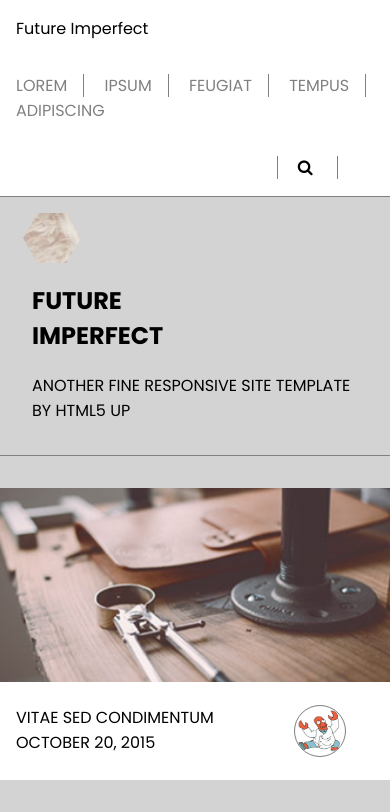
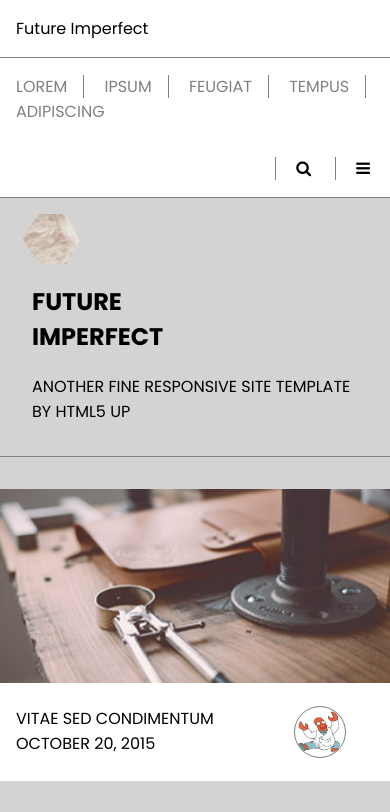
Before and after one commit to mgoetgheluck/ib_cegos_interfaces_graphiques, a plain HTML site: page TP2/index.html in a window 390 px wide. Shown: the top 812 px of the page. Drawn offline with Linux system fonts and the light colour scheme.

Commit message:
correcting fa bars menu

```diff
--- a/TP2/index.html
+++ b/TP2/index.html
@@ -22,7 +22,7 @@
             </div>
             <div class="buttonsContainer">
                 <span><i class="fa fa-search"></i></span>
-                <span><i class="fa-solid fa-bars"></i></span>
+                <span><i class="fa fa-bars"></i></span>
             </div>
         </div>
         <!-- HEADER CONTAINER END -->
--- a/TP2/styles.css
+++ b/TP2/styles.css
@@ -105,6 +105,7 @@ body a {
 
    .logo {
     border: none;
+    border-bottom: 1px solid grey!important;
    }
 }
 
```
